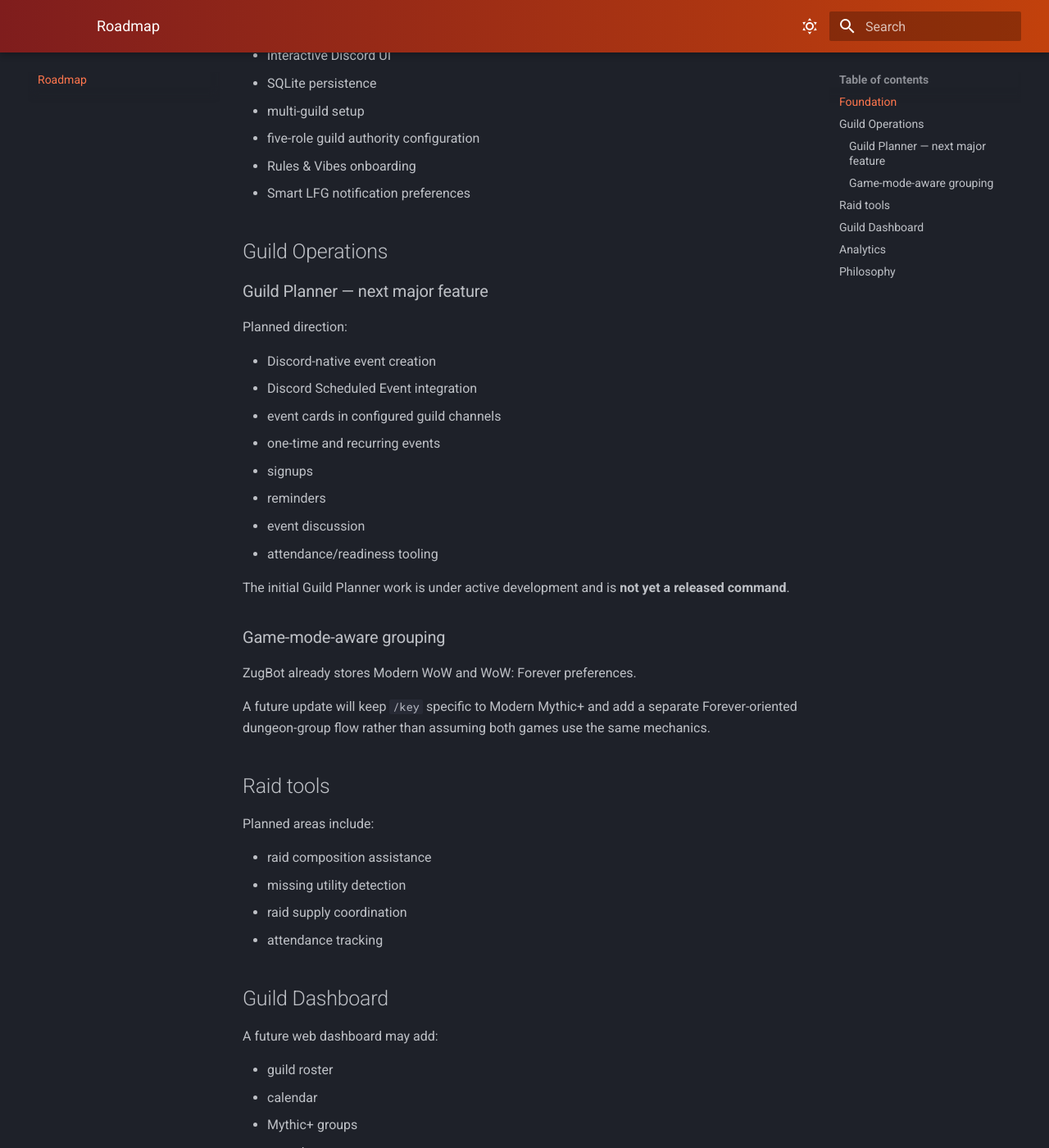
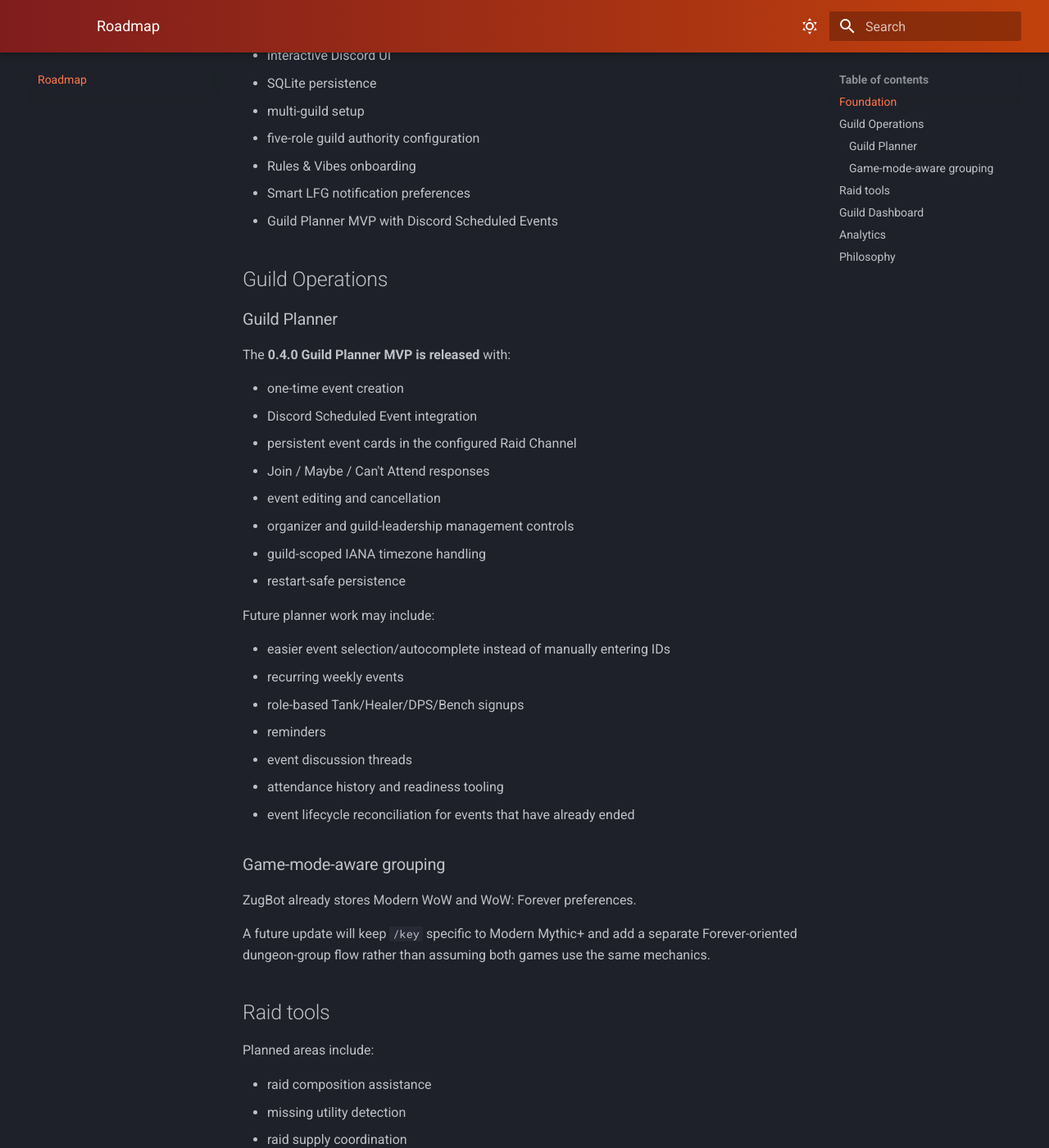
Before and after one commit to sthorne80/zugbot-site, an MkDocs documentation site: the page built from docs/roadmap.md, in a window 1280 px wide and 1400 px high, scrolled down 540 px. Shown: the whole window at 82% size. Built offline with MkDocs 1.6.1 and Material for MkDocs 9.7.7, drawn with Linux system fonts in a browser that asks for light colours.

Commit message:
Refresh ZugBot 0.4.0 site content

```diff
--- a/docs/roadmap.md
+++ b/docs/roadmap.md
@@ -17,23 +17,32 @@
 - five-role guild authority configuration
 - Rules & Vibes onboarding
 - Smart LFG notification preferences
+- Guild Planner MVP with Discord Scheduled Events
 
 ## Guild Operations
 
-### Guild Planner — next major feature
+### Guild Planner
 
-Planned direction:
+The **0.4.0 Guild Planner MVP is released** with:
 
-- Discord-native event creation
+- one-time event creation
 - Discord Scheduled Event integration
-- event cards in configured guild channels
-- one-time and recurring events
-- signups
+- persistent event cards in the configured Raid Channel
+- Join / Maybe / Can't Attend responses
+- event editing and cancellation
+- organizer and guild-leadership management controls
+- guild-scoped IANA timezone handling
+- restart-safe persistence
+
+Future planner work may include:
+
+- easier event selection/autocomplete instead of manually entering IDs
+- recurring weekly events
+- role-based Tank/Healer/DPS/Bench signups
 - reminders
-- event discussion
-- attendance/readiness tooling
-
-The initial Guild Planner work is under active development and is **not yet a released command**.
+- event discussion threads
+- attendance history and readiness tooling
+- event lifecycle reconciliation for events that have already ended
 
 ### Game-mode-aware grouping
 
```
